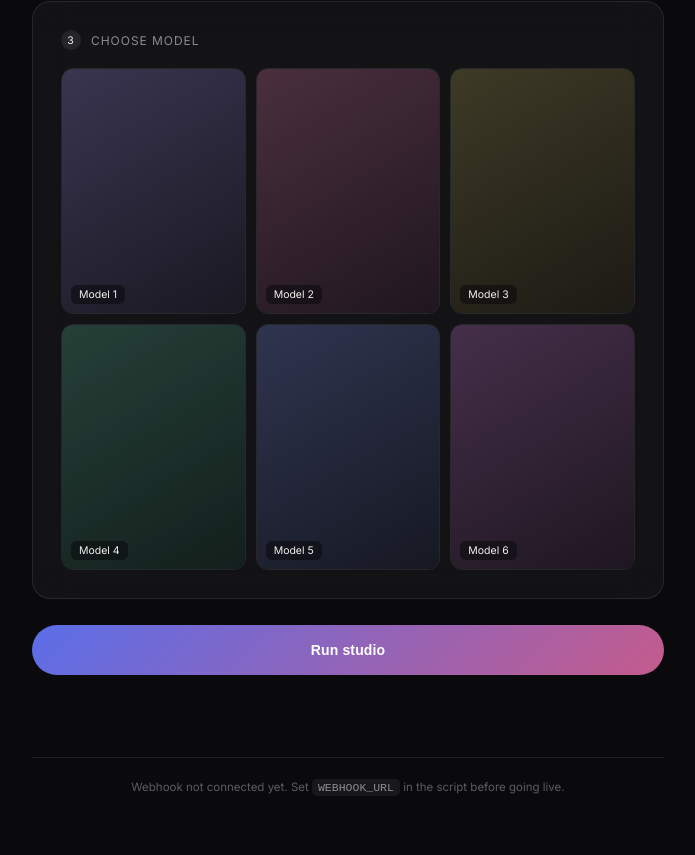
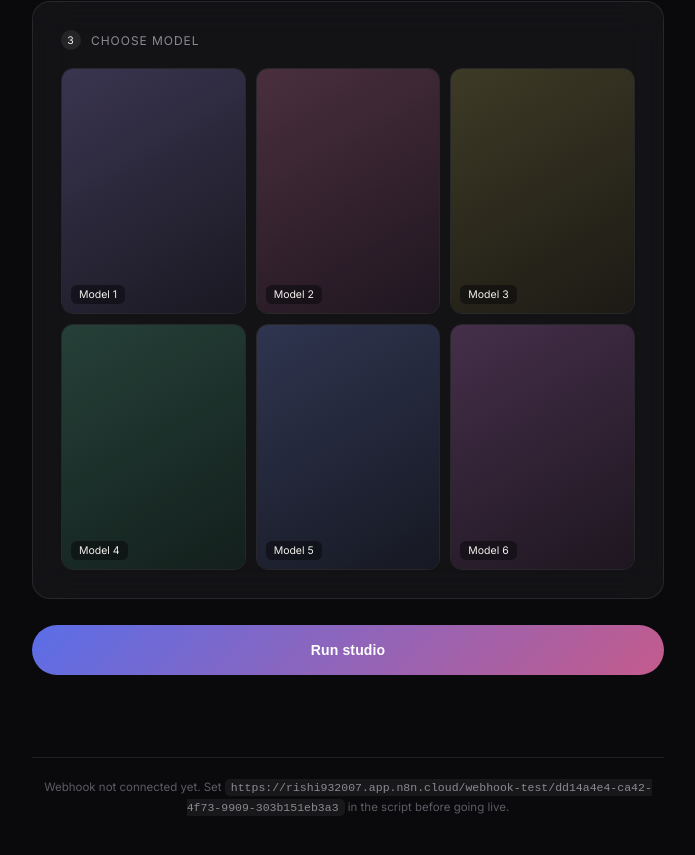
Before and after one commit to rishishah2205-svg/First-website-, a plain HTML site: page index.html in a window 1280 px wide. Shown: the part 910-1765 px from the top of the page, without its empty margins (292-987 px from the left). Drawn offline with Linux system fonts and the light colour scheme.

Commit message:
Update webhook URL in index.html

```diff
--- a/index.html
+++ b/index.html
@@ -366,7 +366,7 @@
   </div>
 
   <div class="config-note">
-    Webhook not connected yet. Set <code>WEBHOOK_URL</code> in the script before going live.
+    Webhook not connected yet. Set <code>https://rishi932007.app.n8n.cloud/webhook-test/dd14a4e4-ca42-4f73-9909-303b151eb3a3</code> in the script before going live.
   </div>
 
 </div>
```
